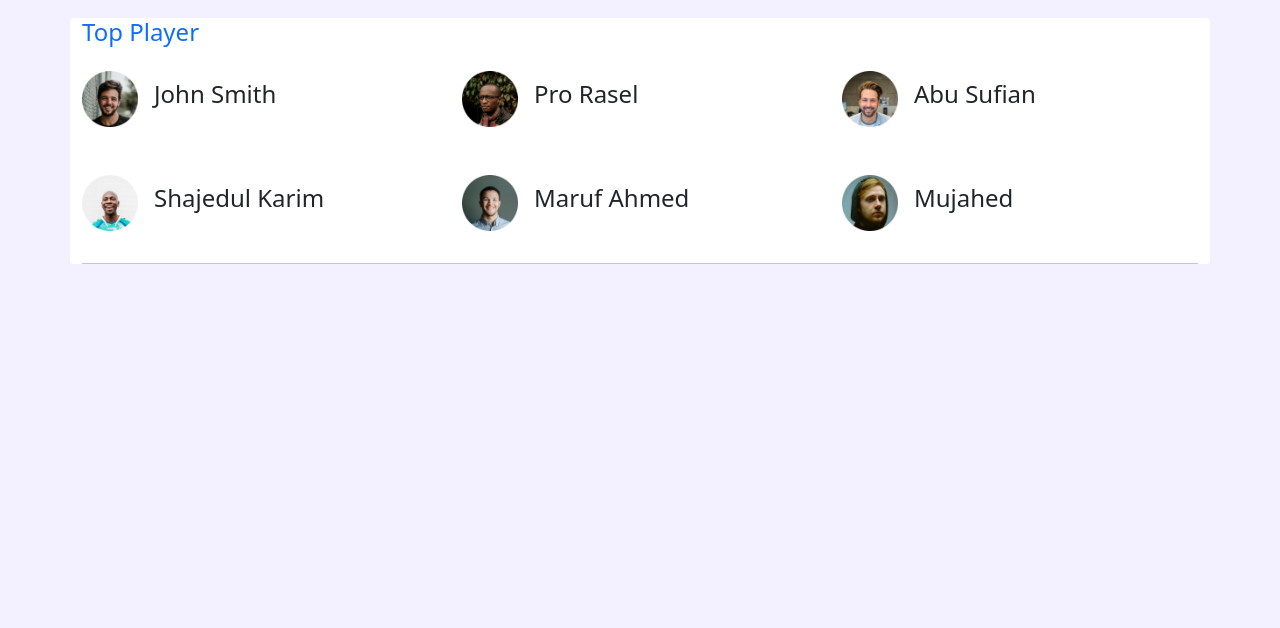
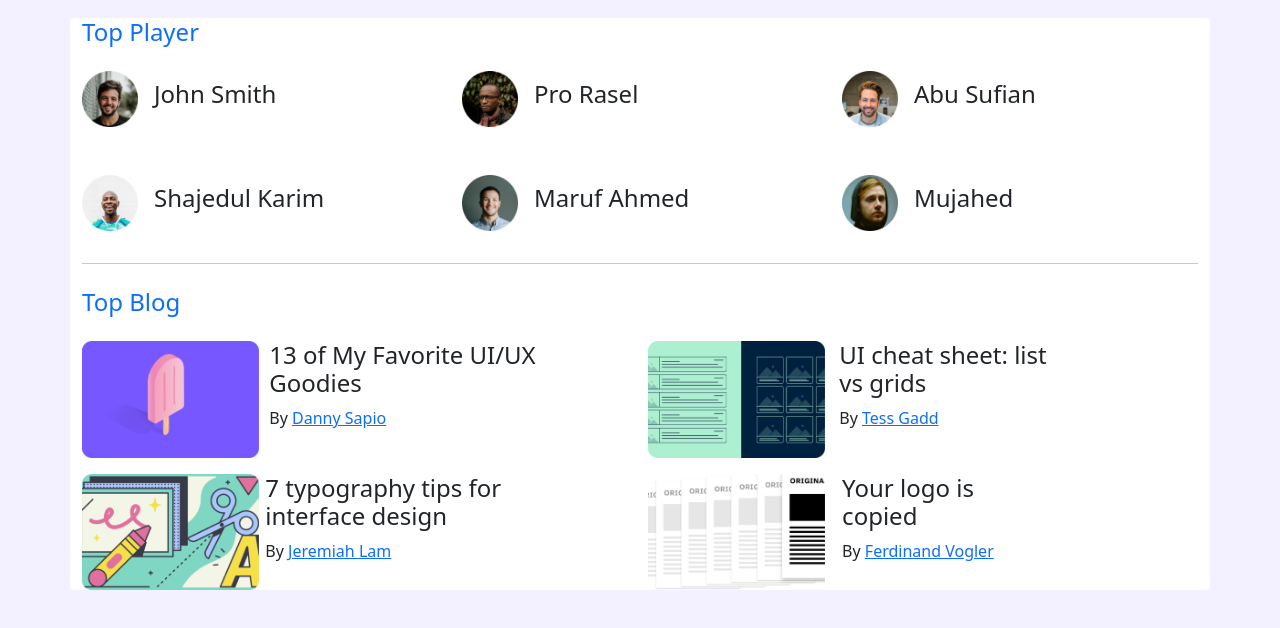
Before and after one commit to hafiz229/leader-board-bootstrap, a plain HTML site: page index.html in a window 1280 px wide. Shown: the part 90-718 px from the top of the page. Drawn offline with Linux system fonts and the light colour scheme.

Commit message:
nesting rows

```diff
--- a/index.html
+++ b/index.html
@@ -97,6 +97,55 @@
           </div>
         </div>
         <hr />
+        <div>
+          <h4 class="text-primary my-4">Top Blog</h4>
+          <div class="row g-3">
+            <div class="col-md-12 col-lg-6 d-flex">
+              <div class="row">
+                <div class="col-12 col-md-4">
+                  <img width="177px" src="images/blogs/blog-1.png" alt="" />
+                </div>
+                <div class="ps-2 col-12 col-md-6">
+                  <h4>13 of My Favorite UI/UX Goodies</h4>
+                  <p>By <a href="">Danny Sapio</a></p>
+                </div>
+              </div>
+            </div>
+            <div class="col-md-12 col-lg-6 d-flex">
+              <div class="row">
+                <div class="col-12 col-md-4">
+                  <img width="177px" src="images/blogs/blog-2.png" alt="" />
+                </div>
+                <div class="ps-4 col-12 col-md-6">
+                  <h4>UI cheat sheet: list vs grids</h4>
+                  <p>By <a href="">Tess Gadd</a></p>
+                </div>
+              </div>
+            </div>
+            <div class="col-md-12 col-lg-6 d-flex">
+              <div class="row">
+                <div class="col-12 col-md-4">
+                  <img width="177px" src="images/blogs/blog-3.png" alt="" />
+                </div>
+                <div class="ps-1 col-12 col-md-6">
+                  <h4>7 typography tips for interface design</h4>
+                  <p>By <a href="">Jeremiah Lam</a></p>
+                </div>
+              </div>
+            </div>
+            <div class="col-md-12 col-lg-6 d-flex">
+              <div class="row">
+                <div class="col-12 col-md-4">
+                  <img width="177px" src="images/blogs/blog-4.png" alt="" />
+                </div>
+                <div class="ps-5 col-12 col-md-6">
+                  <h4>Your logo is copied</h4>
+                  <p>By <a href="">Ferdinand Vogler</a></p>
+                </div>
+              </div>
+            </div>
+          </div>
+        </div>
       </section>
     </main>
     <footer></footer>
```
